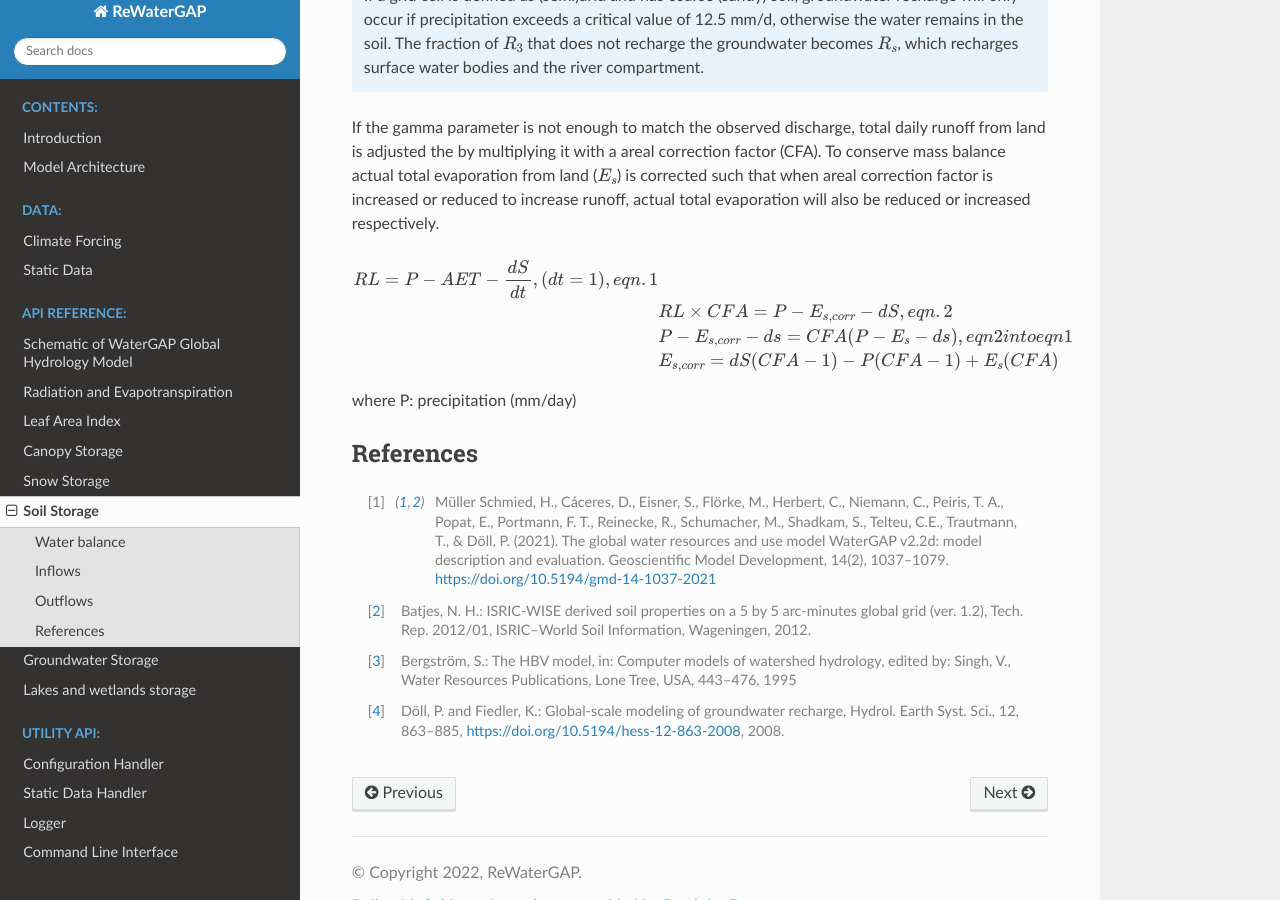
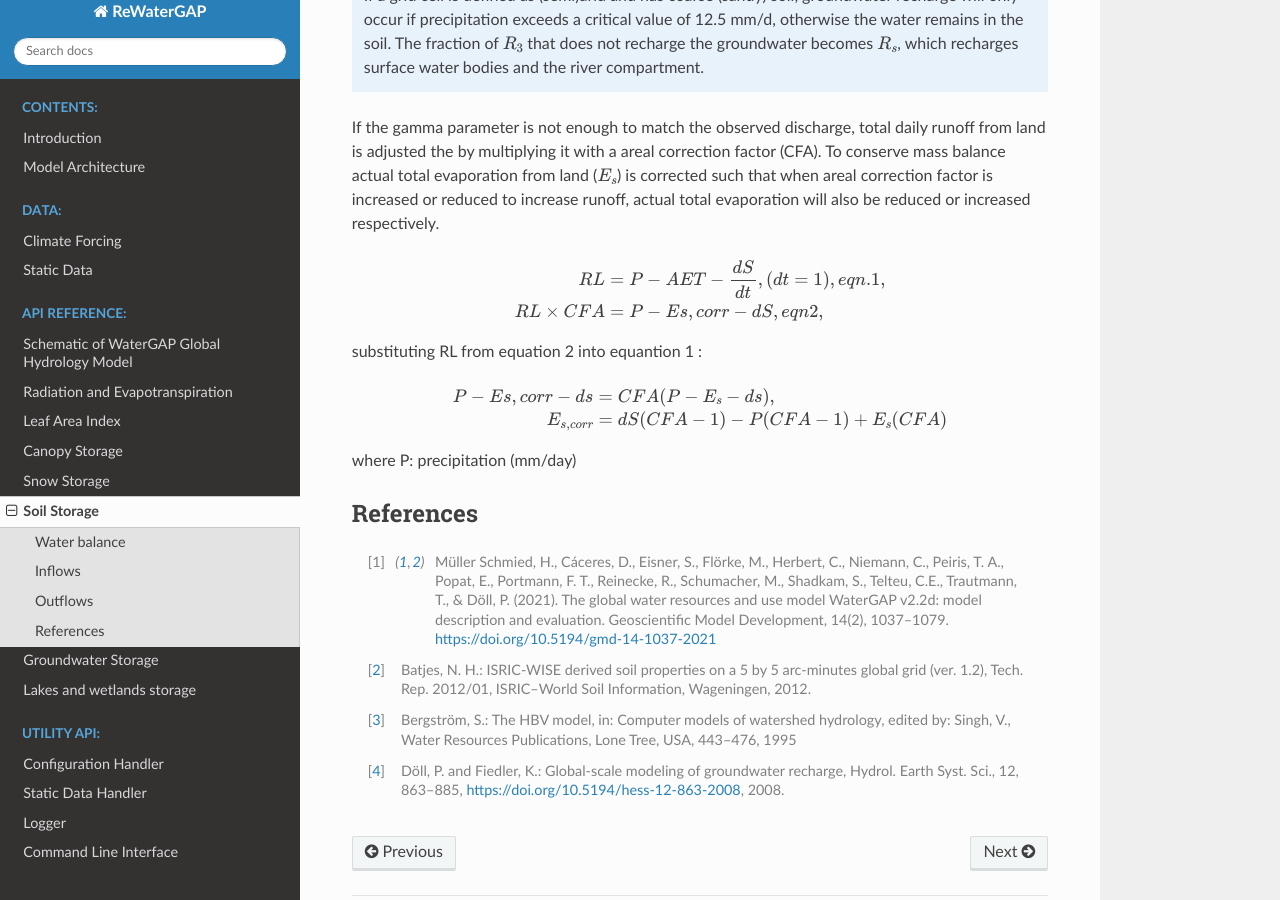
Before and after one commit to HydrologyFrankfurt/ReWaterGAP, a Sphinx documentation site: the page built from docs/api_docs/soilstorage.rst, in a window 1280 px wide and 900 px high, scrolled down 2597 px. Built offline with Sphinx 7.4.7 and the Read the Docs theme 2.0.0, drawn with Linux system fonts in a browser that asks for light colours.

Commit message:
Update soilstorage.rst

```diff
--- a/docs/api_docs/soilstorage.rst
+++ b/docs/api_docs/soilstorage.rst
@@ -120,10 +120,11 @@ correction factor is increased or reduced  to increase runoff, actual total evap
 .. _corrected_evap:
 
 .. math::
-   RL = P - AET - \frac{dS}{dt}, (dt=1), eqn. 1 \\ &
-   RL \times CFA  = P - {E}_{s,corr} - dS, eqn. 2 \\ &
-   P - {E}_{s,corr} - ds = CFA (P - E_s - ds), eqn2 into eqn1 \\ &
-   {E}_{s,corr} = dS(CFA-1) - P(CFA-1) + E_s(CFA)
+   RL &= P - AET - \frac{dS}{dt}, (dt=1), eqn.1, \\ RL \times CFA &= P - {E}{s,corr} - dS,eqn2,
+
+substituting RL from equation 2 into equantion 1 :
+
+.. math:: P - {E}{s,corr} - ds &= CFA (P - E_s - ds), \\ {E}_{s,corr} &= dS(CFA-1) - P(CFA-1) + E_s(CFA)
 
 where P: precipitation (mm/day)
 
```
